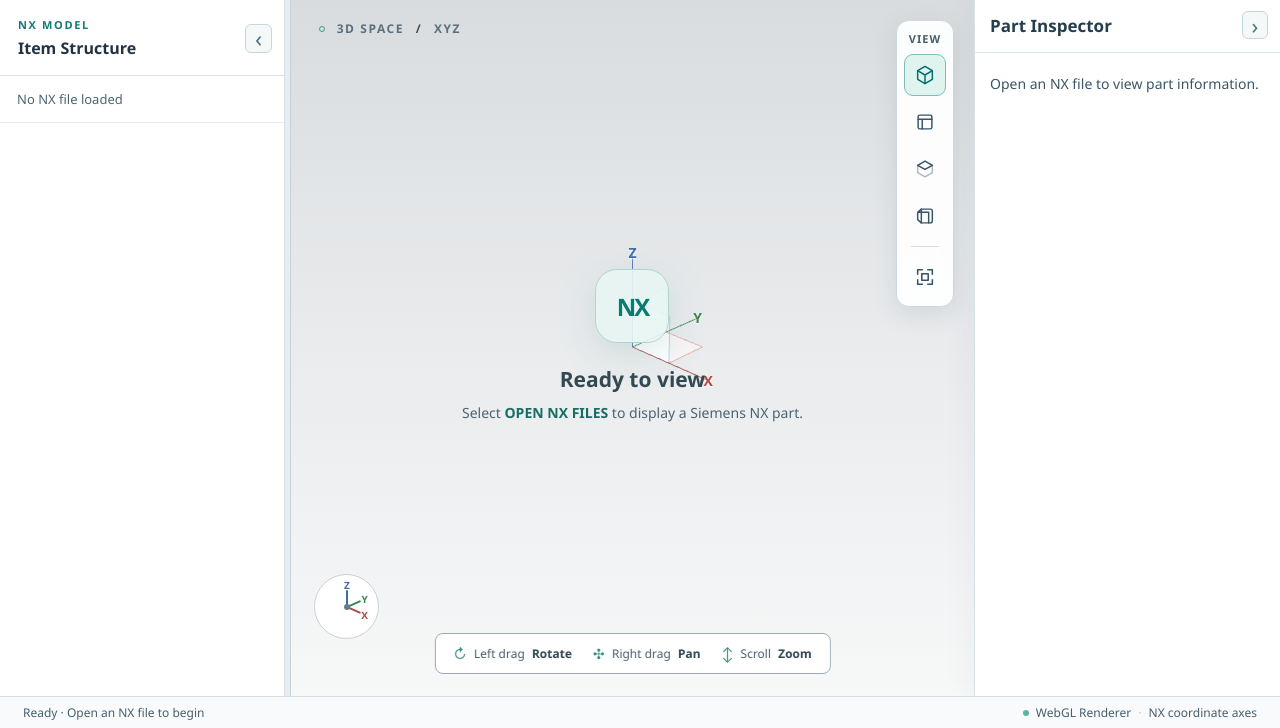
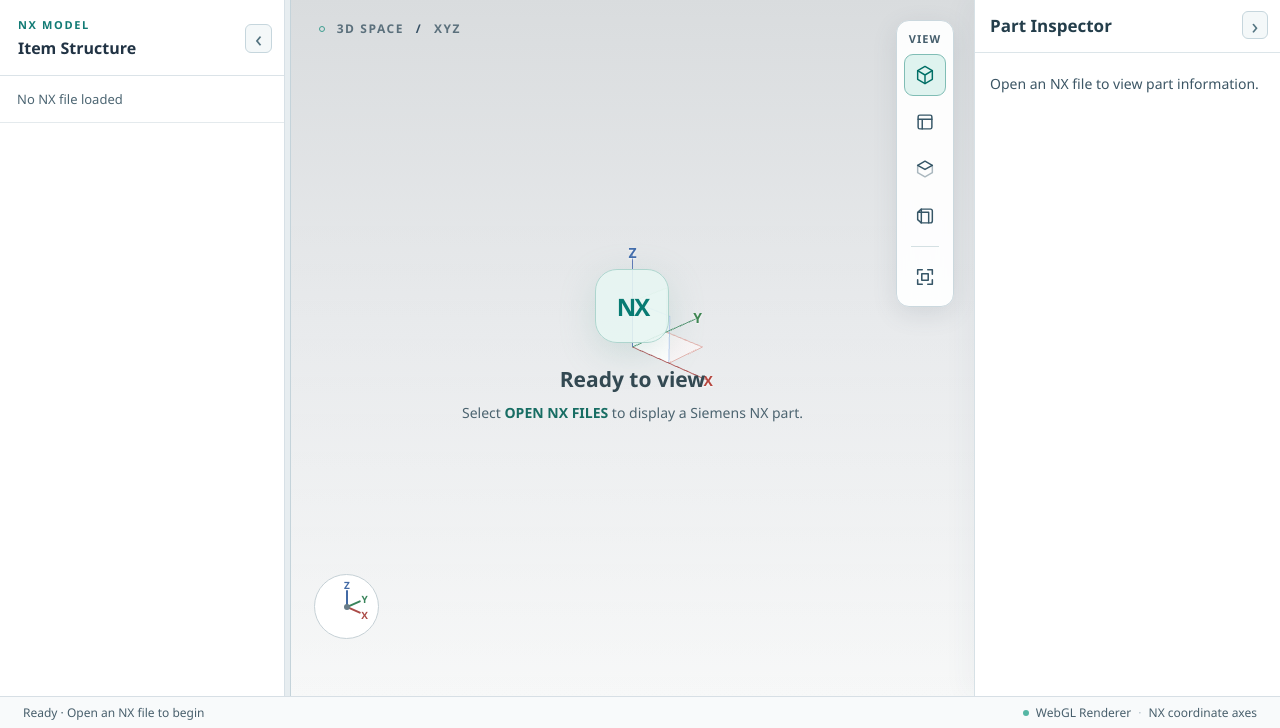
Before and after one commit to erik-john/NX-3D-Viewer, a plain HTML site: page frontend/index.html in a window 1280 px wide. Shown: the part 72-800 px from the top of the page. Drawn offline with Linux system fonts and the light colour scheme.

Commit message:
Remove viewport mouse controls

```diff
--- a/frontend/css/style.css
+++ b/frontend/css/style.css
@@ -100,14 +100,6 @@ button:focus-visible, select:focus-visible, canvas:focus-visible { outline: 2px
 .compass-label-x { color: #ab4b47; }
 .compass-label-y { color: #39845b; }
 .compass-label-z { color: #426aa5; }
-.viewport-controls {
-  position: absolute; bottom: 22px; left: 50%; transform: translateX(-50%); z-index: 4;
-  display: flex; align-items: center; gap: 21px; padding: 10px 18px; white-space: nowrap;
-  border: 1px solid #9aabb2; border-radius: 8px; background: #fffffff0;
-  backdrop-filter: blur(9px); color: #465c68; font-size: 12px; pointer-events: none;
-}
-.viewport-controls b { color: #2f4552; margin-left: 4px; font-weight: 650; }
-.control-glyph { color: #318c80; font-size: 14px; margin-right: 4px; vertical-align: -1px; }
 .status-bar { height: 32px; padding: 0 23px; display: flex; flex: none; gap: 20px; align-items: center;
   justify-content: space-between; border-top: 1px solid #d7dfe5; background: #f8fafb;
   color: #485f6c; font-size: 12px; }
@@ -123,7 +115,6 @@ button:focus-visible, select:focus-visible, canvas:focus-visible { outline: 2px
   .app-header.toolbar { gap: 4px; padding-right: 5px; }
   .toolbar-scroll { gap: 14px; }
   .toolbar-label { margin-right: 5px; }
-  .viewport-controls { gap: 10px; }
 }
 @media (max-width: 640px) {
   .app-header.toolbar { min-height: 62px; height: 62px; }
@@ -133,9 +124,6 @@ button:focus-visible, select:focus-visible, canvas:focus-visible { outline: 2px
   .brand-subtitle { font-size: 11px; }
   .toolbar-scroll { gap: 12px; padding-left: 3px; }
   .workspace-topline { top: 18px; left: 15px; }
-  .viewport-controls { left: 12px; right: 12px; bottom: 11px; transform: none;
-    justify-content: space-around; gap: 8px; padding: 9px; font-size: 11px; }
-  .viewport-controls b { display: none; }
   .viewport-compass { bottom: 53px; left: 14px; }
   .status-bar { padding: 0 11px; }
   .status-right { display: none; }
--- a/frontend/index.html
+++ b/frontend/index.html
@@ -107,11 +107,6 @@
           <h2>3D rendering unavailable</h2>
           <p id="viewer-error-text">This browser cannot initialize WebGL.</p>
         </div>
-        <div class="viewport-controls" aria-label="Mouse controls">
-          <span><span class="control-glyph">↻</span> Left drag <b>Rotate</b></span>
-          <span><span class="control-glyph">✣</span> Right drag <b>Pan</b></span>
-          <span><span class="control-glyph">↕</span> Scroll <b>Zoom</b></span>
-        </div>
         </div>
         <aside class="inspector-panel" id="inspector-panel" aria-label="Part Inspector">
           <div class="inspector-heading">
```
Also changed, not shown: VERSION.txt.
